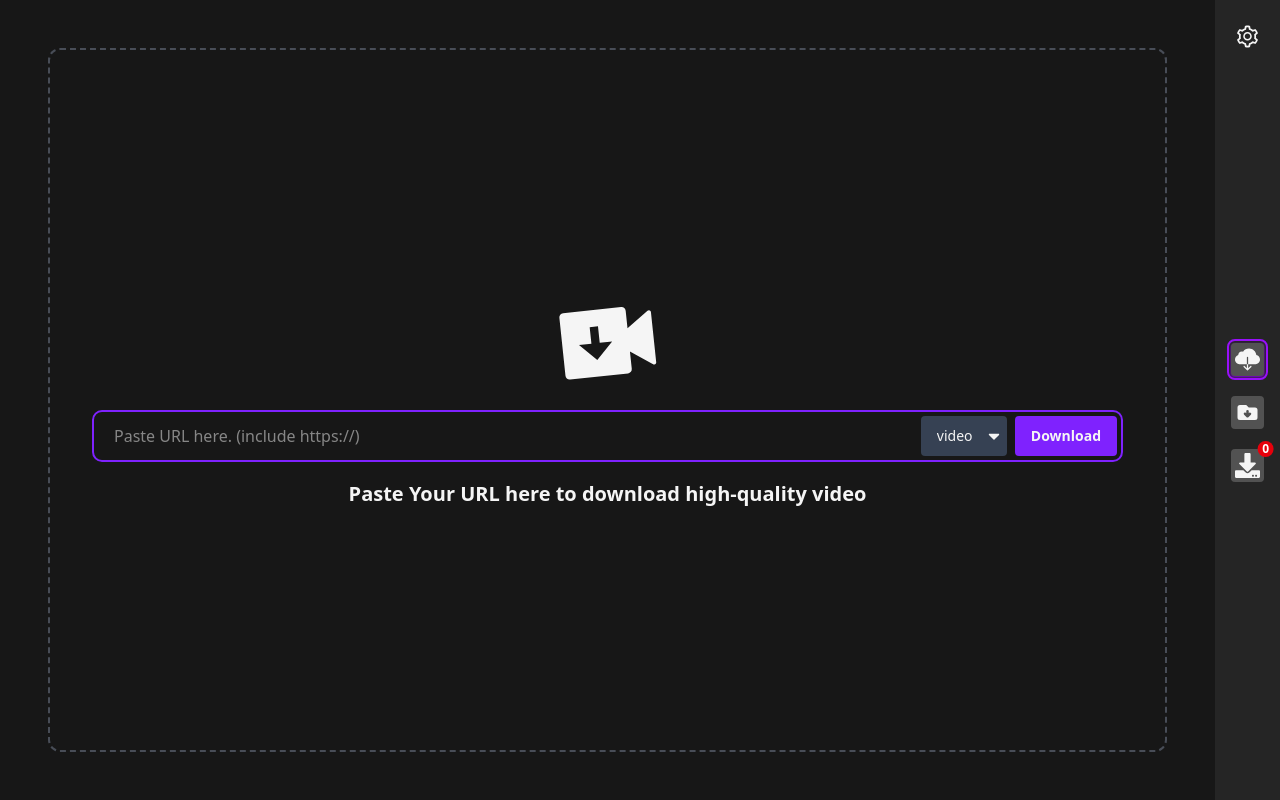
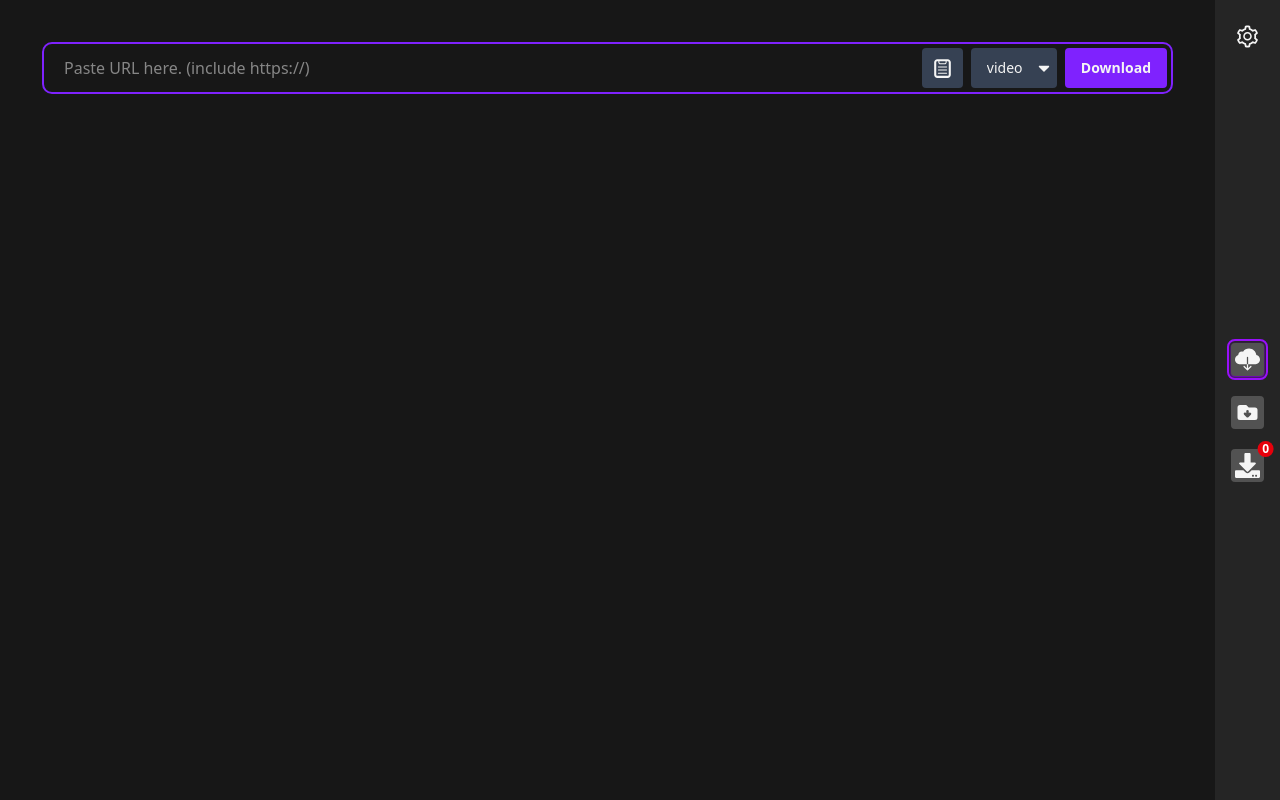
Before and after one commit to nidhish17/gravityBlu, a React (Vite) app in the folder frontend/: page / in a window 1280 px wide. Shown: the top 800 px of the page. Built offline with nearby package versions, Linux system fonts and the light colour scheme.

Commit message:
added paste button and made it work

```diff
--- a/frontend/src/components/SearchBar.jsx
+++ b/frontend/src/components/SearchBar.jsx
@@ -1,10 +1,43 @@
-const SearchBar = function ({onChange, onSubmit, inputType, inputValue, disabled, children}) {
+import {FaCaretDown} from "react-icons/fa";
+import {TiClipboard} from "react-icons/ti";
+import toast from "react-hot-toast";
+import {useRef} from "react";
+
+const SearchBar = function ({setDownloadUrl, onSubmit, inputType, inputValue, disabled, setDownloadType, downloadType}) {
+
+    const urlRef = useRef(null);
+
+    const handlePasteBtn = async function () {
+        try {
+            const text = await navigator.clipboard.readText();
+            if (text.includes("https://www.youtube.com")) {
+                setDownloadUrl(text);
+            } else {
+                toast.error("Please enter a valid youtube url")
+            }
+        } catch (err) {
+            toast.error(err.message);
+        }
+    }
+
+
     return (
         <form onSubmit={onSubmit} className="flex flex-row justify-between gap-x-2 w-full rounded outline-2 outline-offset-4 outline-violet-600">
-            <input type={inputType} className="rounded basis-full py-2 px-4 outline-none"
-                   placeholder="Paste URL here. (include https://)" onChange={onChange} value={inputValue}
+            {/*user enters the url here*/}
+            <input ref={urlRef} type={inputType} className="rounded basis-full py-2 px-4 outline-none"
+                   placeholder="Paste URL here. (include https://)" onChange={(e) => setDownloadUrl(e.target.value)} value={inputValue}
             />
-            {children}
+            {/*clipboard so the user can click and paste the link!*/}
+            <button onClick={handlePasteBtn} type="button" className="bg-gray-700 hover:bg-gray-800 transition-colors duration-200 px-2 rounded cursor-pointer"><TiClipboard size={25} /></button>
+            {/*user selects audio or video here*/}
+            <div className="relative">
+                <select disabled={disabled} value={downloadType} onChange={(e) => setDownloadType(e.target.value)} className="text-sm appearance-none h-full rounded block pl-4 pr-8 bg-gray-700 text-neutral-100 outline-none disabled:animate-pulse disabled:bg-stone-500/80 disabled:pointer-events-none disabled:cursor-default">
+                    <option value="video">video</option>
+                    <option value="audio">audio</option>
+                </select>
+                <span className="absolute block right-1 inset- top-1/2 -translate-y-1/2 pointer-events-none"><FaCaretDown size={18} /></span>
+            </div>
+            {/*user clicks download here*/}
             <button type="submit" disabled={disabled} className="rounded font-semibold text-sm px-4 py-1 bg-violet-600 hover:bg-violet-700/80
             cursor-pointer transition-colors duration-200 disabled:animate-pulse disabled:bg-stone-500/80 disabled:pointer-events-none disabled:cursor-default">
                 Download
--- a/frontend/src/components/pages/Download.jsx
+++ b/frontend/src/components/pages/Download.jsx
@@ -66,23 +66,20 @@ const Download = function ({loading, setLoading}) {
     }
 
     return (
-        <div
-            className={`border-2 flex flex-col justify-center h-full border-dashed rounded-xl border-gray-500/60 hover:border-violet-600 p-4`}>
-            <div className="flex flex-col px-8 items-center gap-y-6">
-                <RiVideoDownloadFill className="-rotate-6" size={100}/>
-                <SearchBar disabled={loading} inputValue={downloadUrl} onSubmit={addDownload} inputType="url" onChange={(e) => setDownloadUrl(e.target.value)}>
-                    <div className="relative">
-                        <select disabled={loading} value={downloadType} onChange={(e) => setDownloadType(e.target.value)} className="text-sm appearance-none h-full rounded block pl-4 pr-8 bg-gray-700 text-neutral-100 outline-none disabled:animate-pulse disabled:bg-stone-500/80 disabled:pointer-events-none disabled:cursor-default">
-                            <option value="video">video</option>
-                            <option value="audio">audio</option>
-                        </select>
-                        <span className="absolute block right-1 inset- top-1/2 -translate-y-1/2 pointer-events-none"><FaCaretDown size={18} /></span>
-                    </div>
-                </SearchBar>
-                <h2 className="text-xl font-bold">Paste Your URL here to download high-quality video</h2>
-            </div>
+        <div className="flex flex-col items-center gap-y-6">
+            <SearchBar
+                disabled={loading}
+                inputValue={downloadUrl}
+                onSubmit={addDownload}
+                inputType="url"
+                setDownloadUrl={setDownloadUrl}
+                downloadType={downloadType}
+                setDownloadType={setDownloadType}
+            />
         </div>
     );
 }
 
+/*<h1>For the timeline create a horizontal scrollbar like in premiere pro to show all the time of the video! in a spaced out manner</h1>*/
+
 export default Download;
```
